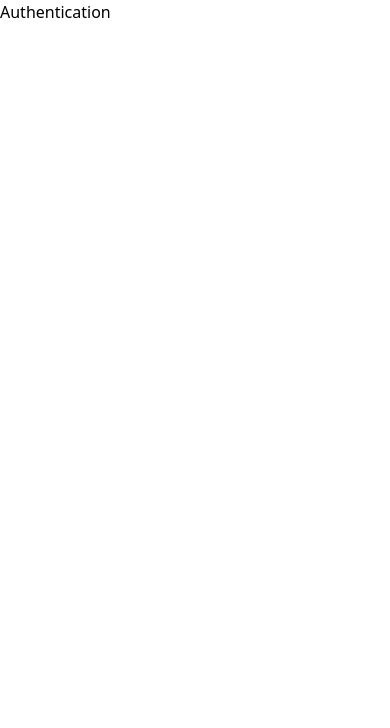
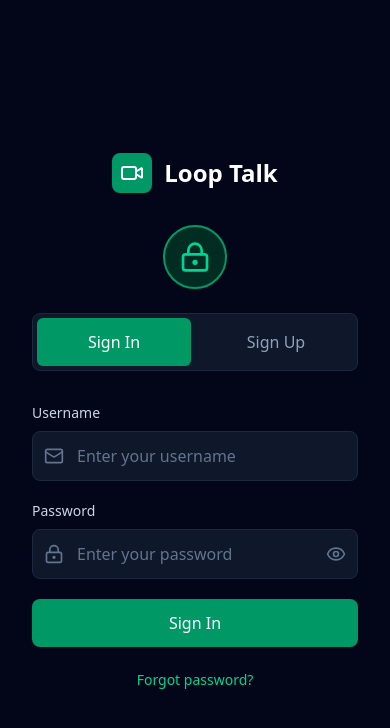
Before and after one commit to satyam-gupta93/LoopTalk, a React app in the folder frontend/: page /auth in a window 390 px wide. Shown: the top 728 px of the page. Built offline with nearby package versions, Linux system fonts and the light colour scheme; the HTML template or start-up script is replaced by a standard one.

Commit message:
add login and register ui

```diff
--- a/frontend/src/pages/Authentication.jsx
+++ b/frontend/src/pages/Authentication.jsx
@@ -1,9 +1,232 @@
-import React from 'react'
+import React, { useState, useContext } from 'react';
+import { Video, LockKeyhole, User, Mail, Eye, EyeOff } from 'lucide-react';
+// import { AuthContext } from '../contexts/AuthContext';
 
-const Authentication = () => {
+export default function Authentication() {
+  const [username, setUsername] = useState('');
+  const [password, setPassword] = useState('');
+  const [name, setName] = useState('');
+  const [error, setError] = useState('');
+  const [message, setMessage] = useState('');
+  const [formState, setFormState] = useState(0); // 0 = login, 1 = register
+  const [showPassword, setShowPassword] = useState(false);
+  const [showSnackbar, setShowSnackbar] = useState(false);
+
+
+
+  const handleKeyPress = (e) => {
+    if (e.key === 'Enter') {
+      handleAuth();
+    }
+  };
+
   return (
-    <div>Authentication</div>
-  )
+    <div className="min-h-screen bg-slate-950 flex">
+      {/* Left Side - Image */}
+      <div className="hidden lg:block lg:w-1/2 relative overflow-hidden">
+        <div
+          className="absolute inset-0 bg-cover bg-center"
+          style={{
+            backgroundImage: 'url(https://images.unsplash.com/photo-1557426272-fc759fdf7a8d?q=80&w=2070)',
+          }}
+        />
+        <div className="absolute inset-0 bg-gradient-to-br from-emerald-600/80 to-slate-950/90" />
+
+        {/* Overlay Content */}
+        <div className="relative z-10 h-full flex flex-col justify-center px-16 text-white">
+          <div className="flex items-center gap-3 mb-8">
+            <div className="w-12 h-12 rounded-lg bg-emerald-600 flex items-center justify-center">
+              <Video className="w-7 h-7 text-white" />
+            </div>
+            <h2 className="text-3xl font-bold">Loop Talk</h2>
+          </div>
+          <h1 className="text-5xl font-bold mb-6 leading-tight">
+            Connect with your team,<br />anywhere, anytime.
+          </h1>
+          <p className="text-xl text-slate-200 leading-relaxed">
+            Secure, reliable video conferencing for modern teams.
+          </p>
+        </div>
+      </div>
+
+      {/* Right Side - Form */}
+      <div className="w-full lg:w-1/2 flex items-center justify-center p-8">
+        <div className="w-full max-w-md">
+          {/* Logo for mobile */}
+          <div className="lg:hidden flex items-center gap-3 mb-8 justify-center">
+            <div className="w-10 h-10 rounded-lg bg-emerald-600 flex items-center justify-center">
+              <Video className="w-6 h-6 text-white" />
+            </div>
+            <h2 className="text-2xl font-bold text-white">Loop Talk</h2>
+          </div>
+
+          {/* Avatar Icon */}
+          <div className="flex justify-center mb-6">
+            <div className="w-16 h-16 rounded-full bg-emerald-950 border-2 border-emerald-600 flex items-center justify-center">
+              <LockKeyhole className="w-8 h-8 text-emerald-400" />
+            </div>
+          </div>
+
+          {/* Toggle Buttons */}
+          <div className="flex gap-2 mb-8 bg-slate-900 p-1 rounded-lg border border-slate-800">
+            <button
+              onClick={() => {
+                setFormState(0);
+                setError('');
+              }}
+              className={`flex-1 py-3 px-6 rounded-md font-medium transition ${
+                formState === 0
+                  ? 'bg-emerald-600 text-white'
+                  : 'text-slate-400 hover:text-white'
+              }`}
+            >
+              Sign In
+            </button>
+            <button
+              onClick={() => {
+                setFormState(1);
+                setError('');
+              }}
+              className={`flex-1 py-3 px-6 rounded-md font-medium transition ${
+                formState === 1
+                  ? 'bg-emerald-600 text-white'
+                  : 'text-slate-400 hover:text-white'
+              }`}
+            >
+              Sign Up
+            </button>
+          </div>
+
+          {/* Form */}
+          <div className="space-y-5">
+            {/* Full Name (Register only) */}
+            {formState === 1 && (
+              <div>
+                <label className="block text-sm font-medium text-slate-300 mb-2">
+                  Full Name
+                </label>
+                <div className="relative">
+                  <User className="absolute left-3 top-1/2 transform -translate-y-1/2 w-5 h-5 text-slate-500" />
+                  <input
+                    type="text"
+                    value={name}
+                    onChange={(e) => setName(e.target.value)}
+                    onKeyPress={handleKeyPress}
+                    placeholder="Enter your full name"
+                    className="w-full pl-11 pr-4 py-3 bg-slate-900 border border-slate-800 rounded-lg text-white placeholder-slate-500 focus:outline-none focus:border-emerald-600 focus:ring-1 focus:ring-emerald-600 transition"
+                  />
+                </div>
+              </div>
+            )}
+
+            {/* Username */}
+            <div>
+              <label className="block text-sm font-medium text-slate-300 mb-2">
+                Username
+              </label>
+              <div className="relative">
+                <Mail className="absolute left-3 top-1/2 transform -translate-y-1/2 w-5 h-5 text-slate-500" />
+                <input
+                  type="text"
+                  value={username}
+                  onChange={(e) => setUsername(e.target.value)}
+                  onKeyPress={handleKeyPress}
+                  placeholder="Enter your username"
+                  className="w-full pl-11 pr-4 py-3 bg-slate-900 border border-slate-800 rounded-lg text-white placeholder-slate-500 focus:outline-none focus:border-emerald-600 focus:ring-1 focus:ring-emerald-600 transition"
+                />
+              </div>
+            </div>
+
+            {/* Password */}
+            <div>
+              <label className="block text-sm font-medium text-slate-300 mb-2">
+                Password
+              </label>
+              <div className="relative">
+                <LockKeyhole className="absolute left-3 top-1/2 transform -translate-y-1/2 w-5 h-5 text-slate-500" />
+                <input
+                  type={showPassword ? 'text' : 'password'}
+                  value={password}
+                  onChange={(e) => setPassword(e.target.value)}
+                  // onKeyPress={handleKeyPress}
+                  placeholder="Enter your password"
+                  className="w-full pl-11 pr-12 py-3 bg-slate-900 border border-slate-800 rounded-lg text-white placeholder-slate-500 focus:outline-none focus:border-emerald-600 focus:ring-1 focus:ring-emerald-600 transition"
+                />
+                <button
+                  type="button"
+                  onClick={() => setShowPassword(!showPassword)}
+                  className="absolute right-3 top-1/2 transform -translate-y-1/2 text-slate-500 hover:text-slate-300 transition"
+                >
+                  {showPassword ? <EyeOff className="w-5 h-5" /> : <Eye className="w-5 h-5" />}
+                </button>
+              </div>
+            </div>
+
+            {/* Error Message */}
+            {error && (
+              <div className="p-3 bg-red-950/50 border border-red-800 rounded-lg">
+                <p className="text-red-400 text-sm">{error}</p>
+              </div>
+            )}
+
+            {/* Submit Button */}
+            <button
+              // onClick={handleAuth}
+              className="w-full py-3 px-6 bg-emerald-600 hover:bg-emerald-700 text-white font-medium rounded-lg transition focus:outline-none focus:ring-2 focus:ring-emerald-500 focus:ring-offset-2 focus:ring-offset-slate-950"
+            >
+              {formState === 0 ? 'Sign In' : 'Create Account'}
+            </button>
+
+            {/* Additional Links */}
+            {formState === 0 && (
+              <div className="text-center">
+                <a href="#" className="text-sm text-emerald-400 hover:text-emerald-300 transition">
+                  Forgot password?
+                </a>
+              </div>
+            )}
+          </div>
+
+          {/* Terms (Register only) */}
+          {formState === 1 && (
+            <p className="mt-6 text-xs text-center text-slate-500">
+              By signing up, you agree to our{' '}
+              <a href="#" className="text-emerald-400 hover:text-emerald-300">
+                Terms of Service
+              </a>{' '}
+              and{' '}
+              <a href="#" className="text-emerald-400 hover:text-emerald-300">
+                Privacy Policy
+              </a>
+            </p>
+          )}
+        </div>
+      </div>
+
+      {/* Snackbar */}
+      {showSnackbar && (
+        <div className="fixed bottom-6 left-1/2 transform -translate-x-1/2 z-50 animate-fade-in">
+          <div className="bg-emerald-950 border border-emerald-600 rounded-lg px-6 py-3 shadow-xl">
+            <p className="text-emerald-300 font-medium">{message}</p>
+          </div>
+        </div>
+      )}
+
+      <style jsx>{`
+        @keyframes fade-in {
+          from {
+            opacity: 0;
+            transform: translate(-50%, 10px);
+          }
+          to {
+            opacity: 1;
+            transform: translate(-50%, 0);
+          }
+        }
+        .animate-fade-in {
+          animation: fade-in 0.3s ease-out;
+        }
+      `}</style>
+    </div>
+  );
 }
-
-export default Authentication
```
